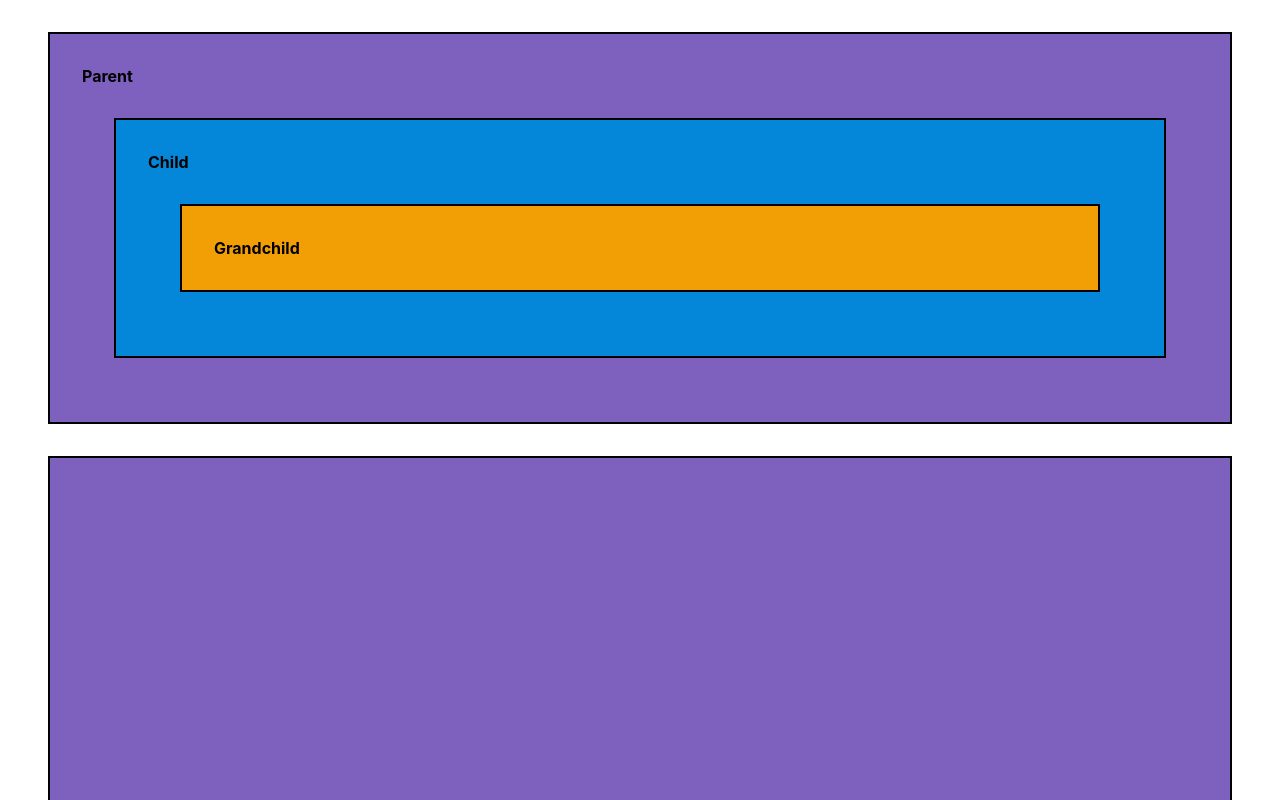
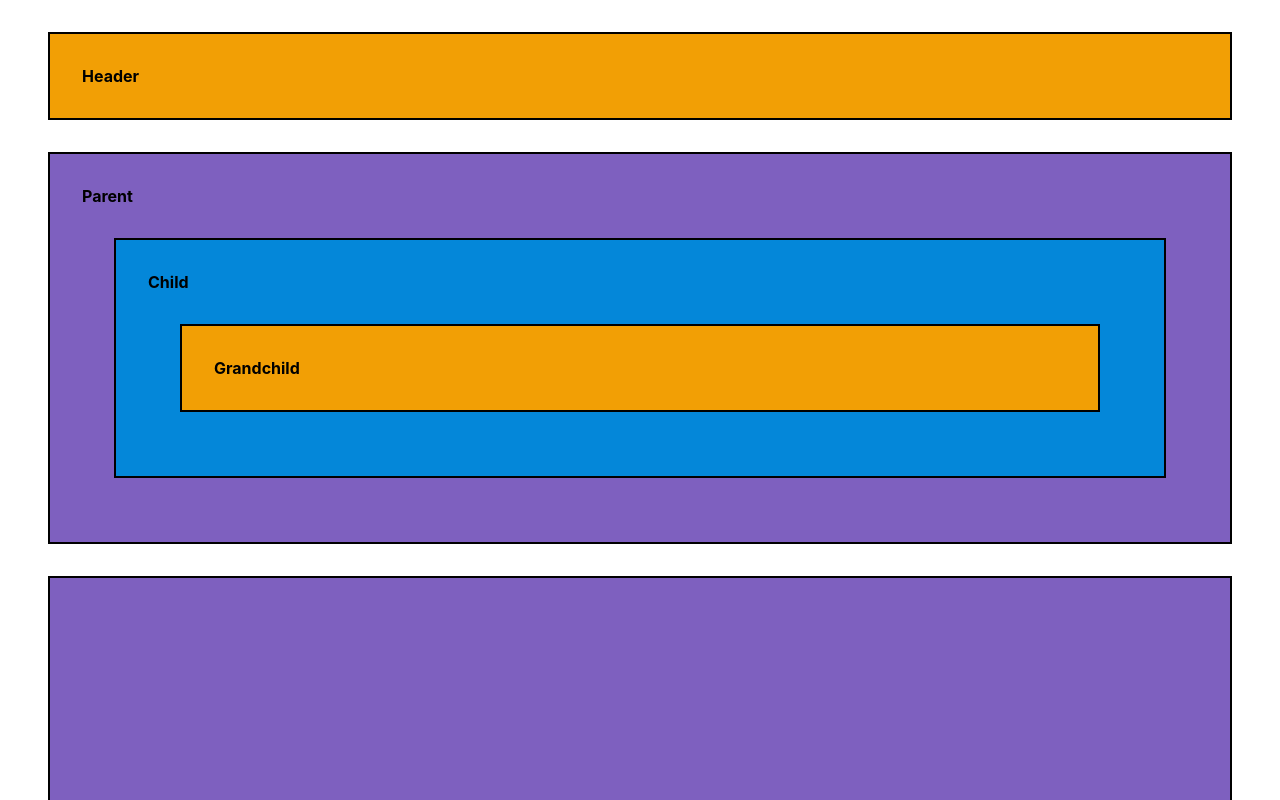
Before and after one commit to devonfw-react-training/additional-hooks-basics, a React (Create React App) app: page / in a window 1280 px wide. Shown: the top 800 px of the page. Built offline with nearby package versions, Linux system fonts and the light colour scheme.

Commit message:
useRef example

```diff
--- a/src/App.tsx
+++ b/src/App.tsx
@@ -1,14 +1,24 @@
+import { useRef } from "react";
+import { Parent } from "./components/Parent";
 import "./App.css";
-import { Parent } from "./components/Parent";
 
 function App() {
+  const headerRef = useRef<HTMLDivElement>(null);
+
+  const handleClick = () => {
+    headerRef.current?.scrollIntoView({ behavior: "smooth" });
+  };
+
   return (
     <div className="App">
-      <Parent />
+      <Parent headerRef={headerRef} />
       <div className="box violet"></div>
       <div className="box blue"></div>
       <div className="box yellow"></div>
       <div className="box red"></div>
+      <button onClick={handleClick} className="frame blue">
+        Scroll to the top
+      </button>
     </div>
   );
 }
--- a/src/components/Parent.tsx
+++ b/src/components/Parent.tsx
@@ -1,10 +1,20 @@
+import { RefObject } from "react";
 import { Child } from "./Child";
 
-export const Parent = () => {
+type ParentProps = {
+  headerRef: RefObject<HTMLDivElement>;
+};
+
+export const Parent: React.FC<ParentProps> = ({ headerRef }) => {
   return (
-    <div className="frame violet">
-      Parent
-      <Child />
-    </div>
+    <>
+      <div ref={headerRef} className="frame yellow">
+        Header
+      </div>
+      <div className="frame violet">
+        Parent
+        <Child />
+      </div>
+    </>
   );
 };
```
